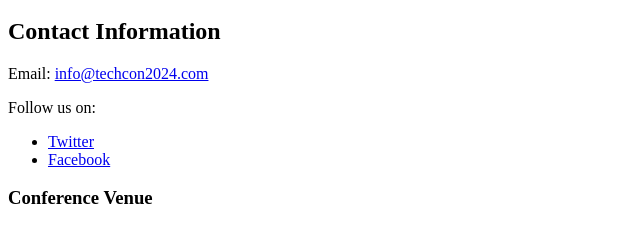
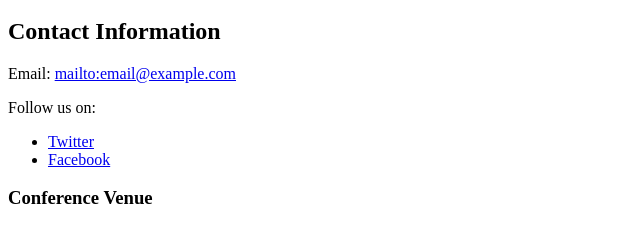
Before and after one commit to Charliee-27/TechCon_HTML, a plain HTML site: page techcon_website/contact.html in a window 1280 px wide. Shown: the part 154-379 px from the top of the page, 0-640 px from the left. Drawn offline with Linux system fonts and the light colour scheme; grey boxes are pictures that could not be loaded.

Commit message:
added the mailto:email@example.com to the contact page

```diff
--- a/techcon_website/contact.html
+++ b/techcon_website/contact.html
@@ -22,7 +22,7 @@
     <main>
         <section>
             <h2>Contact Information</h2>
-            <p>Email: <a href="mailto:info@techcon2024.com">info@techcon2024.com</a></p>
+            <p>Email: <a href="mailto:email@example.com">mailto:email@example.com</a></p>
             <p>Follow us on:</p>
             <ul>
                 <li><a href="https://twitter.com/techcon2024" target="_blank">Twitter</a></li>
```
